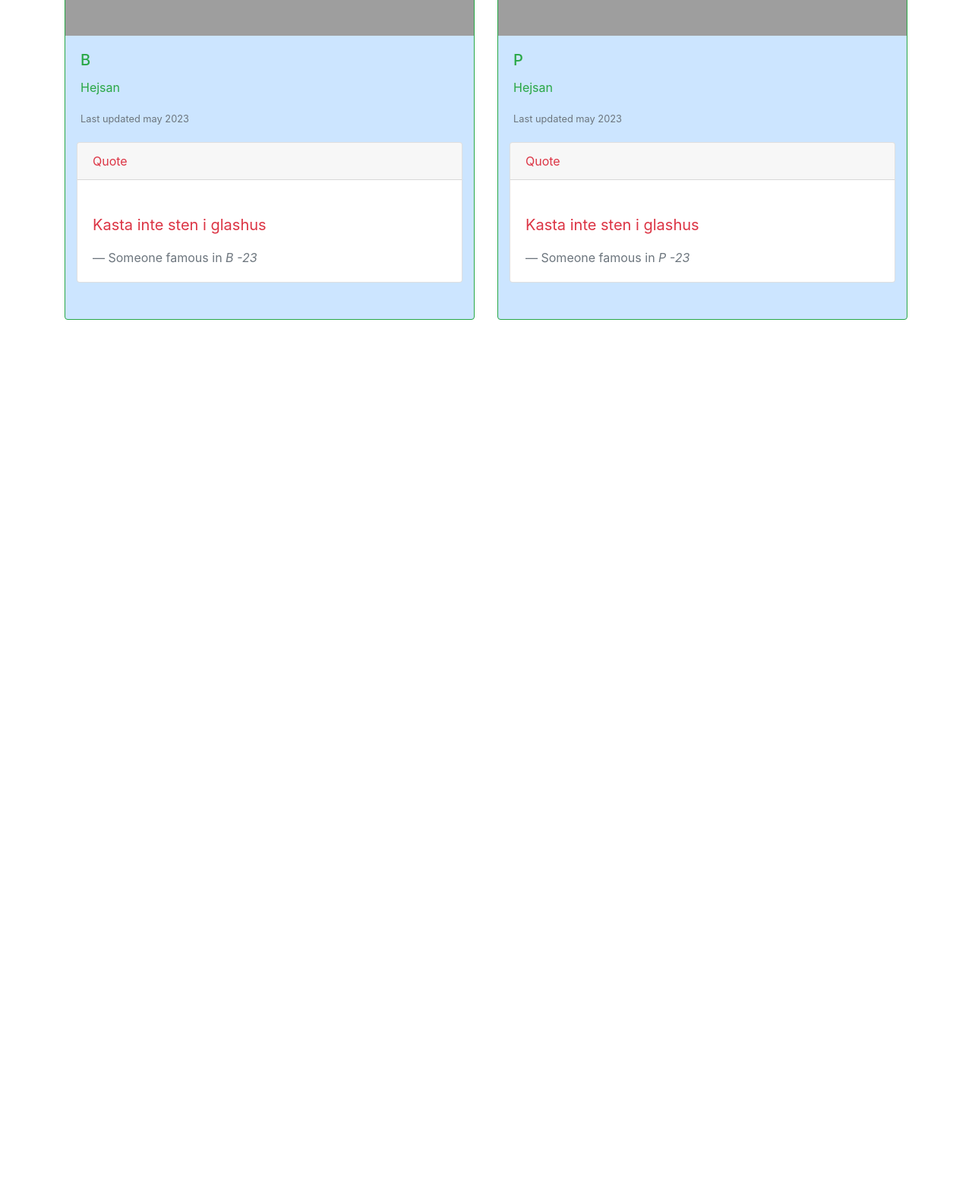
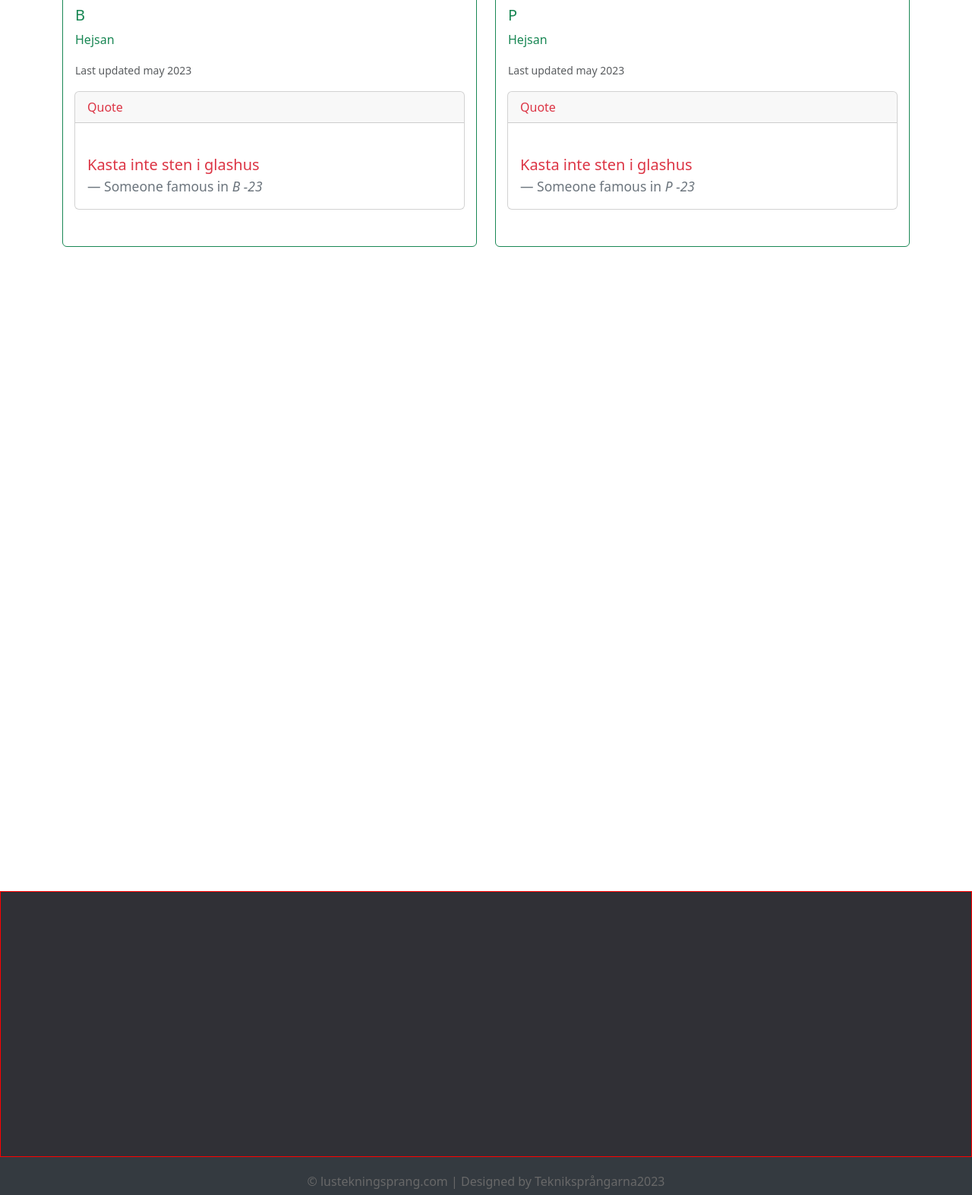
Before and after one commit to BenjaminKeKa/TekniksprangetWebsida, a Django app: page /home_page/om_oss in a window 1280 px wide. Shown: the part 960-2533 px from the top of the page at 76% size. Before the commit the page ends 1381 px from the top, so only its background shows below. Run offline with Django 4.2, Linux system fonts and the light colour scheme; data comes from the database, SQL or seed files in the repository; some libraries are stand-ins or nearby versions; grey boxes are pictures that could not be loaded.

Commit message:
Första versionen P

```diff
--- a/home_page/models.py
+++ b/home_page/models.py
@@ -28,15 +28,20 @@ class Intervju(models.Model):
     front = models.CharField(max_length=400)
     image = models.CharField(max_length=2083)
     summary = models.CharField(max_length=600)
-    par_one = models.CharField(max_length=1000)
-    par_two = models.CharField(max_length=600)
-    par_three = models.CharField(max_length=600)
-    par_four = models.CharField(max_length=600)
-    par_five = models.CharField(max_length=600)
-    par_six = models.CharField(max_length=600)
-    par_seven = models.CharField(max_length=600)
-    par_eight = models.CharField(max_length=600)
-    par_nine = models.CharField(max_length=600)
-    par_ten = models.CharField(max_length=600)
+    par_one = models.CharField(max_length=2083)
+    par_two = models.CharField(max_length=2083)
+    par_three = models.CharField(max_length=2083)
+    par_four = models.CharField(max_length=2083)
+    par_five = models.CharField(max_length=2083)
+    par_six = models.CharField(max_length=2083)
+    par_seven = models.CharField(max_length=2083)
+    par_eight = models.CharField(max_length=2083)
+    par_nine = models.CharField(max_length=2083)
+    par_ten = models.CharField(max_length=2083)
     auther = models.CharField(max_length=30)
     author_image = models.CharField(max_length=2083)
+
+
+class Kontakt(models.Model):
+    image = models.CharField(max_length=2083)
+    mail = models.CharField(max_length=300)
--- a/home_page/templates/base.html
+++ b/home_page/templates/base.html
@@ -4,10 +4,17 @@
 <head>
     <meta charset="utf-8">
     <meta name="viewport" content="width=device-width, initial-scale=1, shrink-to-fit=no">
+    <meta http-equiv=“X-UA-Compatible” content=“ie=edge”>
 
     <!-- Bootstrap CSS -->
     <link rel="stylesheet" href="https://cdn.jsdelivr.net/npm/bootstrap@4.2.1/dist/css/bootstrap.min.css"
           integrity="sha384-GJzZqFGwb1QTTN6wy59ffF1BuGJpLSa9DkKMp0DgiMDm4iYMj70gZWKYbI706tWS" crossorigin="anonymous">
+    <link href="https://cdn.jsdelivr.net/npm/bootstrap@5.3.0-alpha3/dist/css/bootstrap.min.css" rel="stylesheet"
+          integrity="sha384-KK94CHFLLe+nY2dmCWGMq91rCGa5gtU4mk92HdvYe+M/SXH301p5ILy+dN9+nJOZ" crossorigin="anonymous">
+
+
+<!-- css cdn link -->
+  <link rel=“stylesheet” type="text/css" href=“styles.css”>
 
     <title>LUS tekniksprång</title>
 
@@ -19,6 +26,19 @@
             /* Height of the footer*/
             height: 10px;
             background: purple;
+        }
+
+        <--! Oklart vad denna gör-->
+
+        #footer2 {
+            padding: 10px 10px 10px 10px;
+            bottom: 1;
+            width: 10%;
+            /* Height of the footer*/
+            height: 50px;
+            background: purple;
+            text-color; white
+
         }
     </style>
 
@@ -37,10 +57,60 @@
         font-family:Calibri;
         font-size:20;
     }
+     .dropdown-menu{
+        background-color: #a91fdb;
+        }
+    .dropdown-item {
+        position: relative;
+    }
+    .dropdown-item:hover{
+        background-color: #ca78e8
+        }
+</style>
 
 
-</style>
+    <!-- FOOTER-->
 
+    <style>
+    .footer{
+        background: #303036;
+        color: #d3d3d3;
+        height: 400px;
+        position: relative;
+    }
+
+    .footer .footer-content{
+        border: 1px solid red;
+        height: 350px;
+    }
+
+    .footer .footer-bottom{
+        background: #343a40;
+        color: #686868;
+        height: 50px;
+        width: 100%;
+        text-align: center;
+        position: absolute;
+        bottom: 0px;
+        left: 0px;
+        padding-top: 20px;
+    }
+
+    html,
+    body{
+        height: 100%;
+    }
+    .page-wrapper{
+        min-height: 100%;
+    }
+    .page-wrapper a:hover{
+        color: #006669;
+    }
+    </style>
+
+<!--FOOTER-->
+
+    <script type="text/javascript" src="index.js"></script>
 
 </head>
 
@@ -105,9 +175,6 @@
 
 
 
-
-
-
         </ul>
     </div>
 
@@ -126,6 +193,32 @@
     {% block content %}
     {% endblock %}
 </div>
+
+
+
+<!-- PAGE WRAPPER -->
+<div class="page-wrapper">
+
+</div>
+
+
+<!--Footer-->
+<div class="footer">
+    <div class="footer-content">
+        <div class="footer-section about "></div>
+        <div class="footer-section link"></div>
+        <div class="footer-section contact-form"></div>
+    </div>
+
+    <div class="footer-bottom">
+        &copy; lustekningsprang.com | Designed by Tekniksprångarna2023
+    </div>
+</div>
+
+
+<!--Footer-->
+
+
 
 <!-- JAVASCRIPTET MÅSTE FINNS HÄR ELLER I VARJE HTML FIL -->
 <!-- Optional JavaScript -->
--- a/home_page/templates/kontakt.html
+++ b/home_page/templates/kontakt.html
@@ -5,9 +5,8 @@
 
 <img src="..." class="img-fluid" alt="Responsive image">
 
-<div class='description' contenteditable='true' placeholder='{{my_placeholder}}'></div>
-<div class='description' contenteditable='true' placeholder='{{my_placeholder}}'></div>
-
+<br>
+<br>
 
 
 
--- a/home_page/templates/om_oss.html
+++ b/home_page/templates/om_oss.html
@@ -21,7 +21,7 @@
 <h1 class="display-2">Om oss</h1>
 
 
-<div class='description' contenteditable='true' placeholder='{{my_placeholder}}'></div>
+<br>
 
 
 {% for summary_om_oss in s_om_oss %}
@@ -36,11 +36,11 @@
 </div>
 {% endfor %}
 
-<div class='description' contenteditable='true' placeholder='{{my_placeholder}}'></div>
+<br>
+<div class="row row-cols-1 row-cols-md-2 g-4">
+{% for snabbfakta in snabbfaktan %}
 
 
-<div class="row">
-    {% for snabbfakta in snabbfaktan %}
     <div class="col">
         <div class="card-deck">
             <div class="card text-success alert-primary border-success">
@@ -56,7 +56,7 @@
                 <div class="card text-danger">
                     <div class="card-header">{{ snabbfakta.head_quote }}</div>
 
-                    <div class='description' contenteditable='true' placeholder='{{my_placeholder}}'></div>
+                    <br>
 
 
                     <div class="card-body">
@@ -69,24 +69,24 @@
                     </div>
 
                 </div>
-                <div class='description' contenteditable='true' placeholder='{{my_placeholder}}'></div>
-                <div class='description' contenteditable='true' placeholder='{{my_placeholder}}'></div>
+                <br>
+                <br>
             </div>
 
 
         </div>
     </div>
 
-    <div class='description' contenteditable='true' placeholder='{{my_placeholder}}'></div>
-    <div class='description' contenteditable='true' placeholder='{{my_placeholder}}'></div>
+    <br>
+    <br>
 
 
-    {% endfor %}
 
-</div>
 
-<div class='description' contenteditable='true' placeholder='{{my_placeholder}}'></div>
-<div class='description' contenteditable='true' placeholder='{{my_placeholder}}'></div>
 
+   {% endfor %}
+    </div>
+<br>
+<br>
 {% endspaceless %}
 {% endblock %}
```
Also changed, not shown: home_page/templates/intervju.html (+151 -15 lines).
